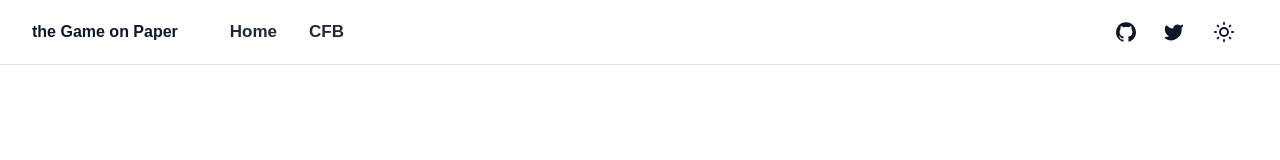
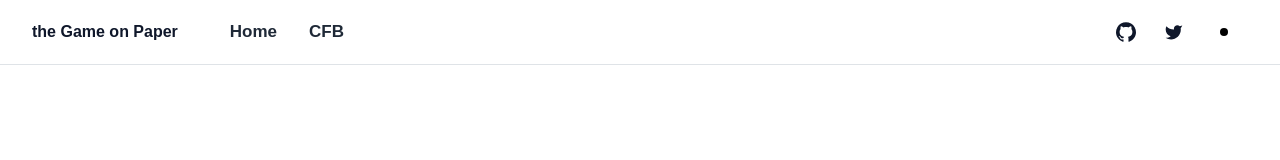
Before and after one commit to saiemgilani/game-on-paper, a Next.js app in the folder frontend/: page / in a window 1280 px wide. Shown: the top 160 px of the page. Built offline with nearby package versions, Linux system fonts and the light colour scheme; a web font is replaced by a local one.

Commit message:
update yarn dependencies

```diff
--- a/frontend/components/icons.tsx
+++ b/frontend/components/icons.tsx
@@ -1,18 +1,18 @@
-import {
-  Laptop,
-  LucideProps,
-  Moon,
-  SunMedium,
-  Twitter,
-  type Icon as LucideIcon,
-} from "lucide-react"
+import { LucideProps } from 'lucide-react'
 
-export type Icon = LucideIcon
 
 export const Icons = {
-  sun: SunMedium,
-  moon: Moon,
-  twitter: Twitter,
+  sun: (props: LucideProps) => (
+  <svg xmlns="http://www.w3.org/2000/svg" width="24" height="24" viewBox="0 0 24 24"  {...props}>
+    <circle cx="12" cy="12" r="4"/><path d="M12 3v1"/><path d="M12 20v1"/><path d="M3 12h1"/><path d="M20 12h1"/><path d="m18.364 5.636-.707.707"/><path d="m6.343 17.657-.707.707"/><path d="m5.636 5.636.707.707"/><path d="m17.657 17.657.707.707"/></svg>
+  ),
+  moon: (props: LucideProps) => (
+    <svg xmlns="http://www.w3.org/2000/svg" width="24" height="24" viewBox="0 0 24 24"   {...props}><path d="M12 3a6 6 0 0 0 9 9 9 9 0 1 1-9-9Z"/></svg>
+    ),
+  twitter: (props: LucideProps) => (
+    <svg xmlns="http://www.w3.org/2000/svg" width="24" height="24" viewBox="0 0 24 24"  {...props}>
+      <path d="M22 4s-.7 2.1-2 3.4c1.6 10-9.4 17.3-18 11.6 2.2.1 4.4-.6 6-2C3 15.5.5 9.6 3 5c2.2 2.6 5.6 4.1 9 4-.9-4.2 4-6.6 7-3.8 1.1 0 3-1.2 3-1.2z"/></svg>
+    ),
   logo: (props: LucideProps) => (
     <svg xmlns="http://www.w3.org/2000/svg" viewBox="0 0 24 24" {...props}>
       <path
```
Also changed, not shown: frontend/lib/types.ts (+1 -6 lines), frontend/package.json (+25 -26 lines), 1 other file (tests, documents, lock files or other folders).
